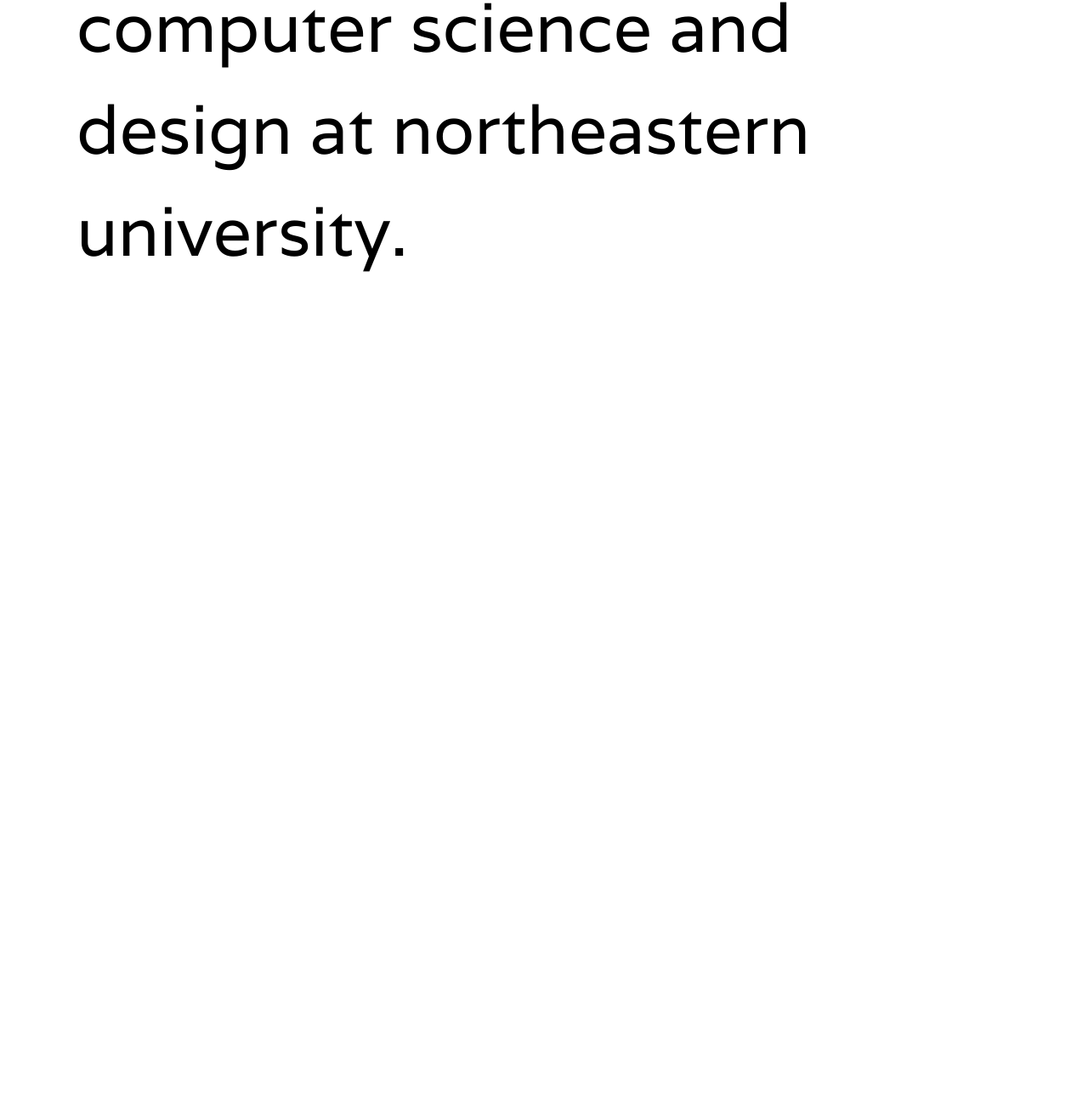
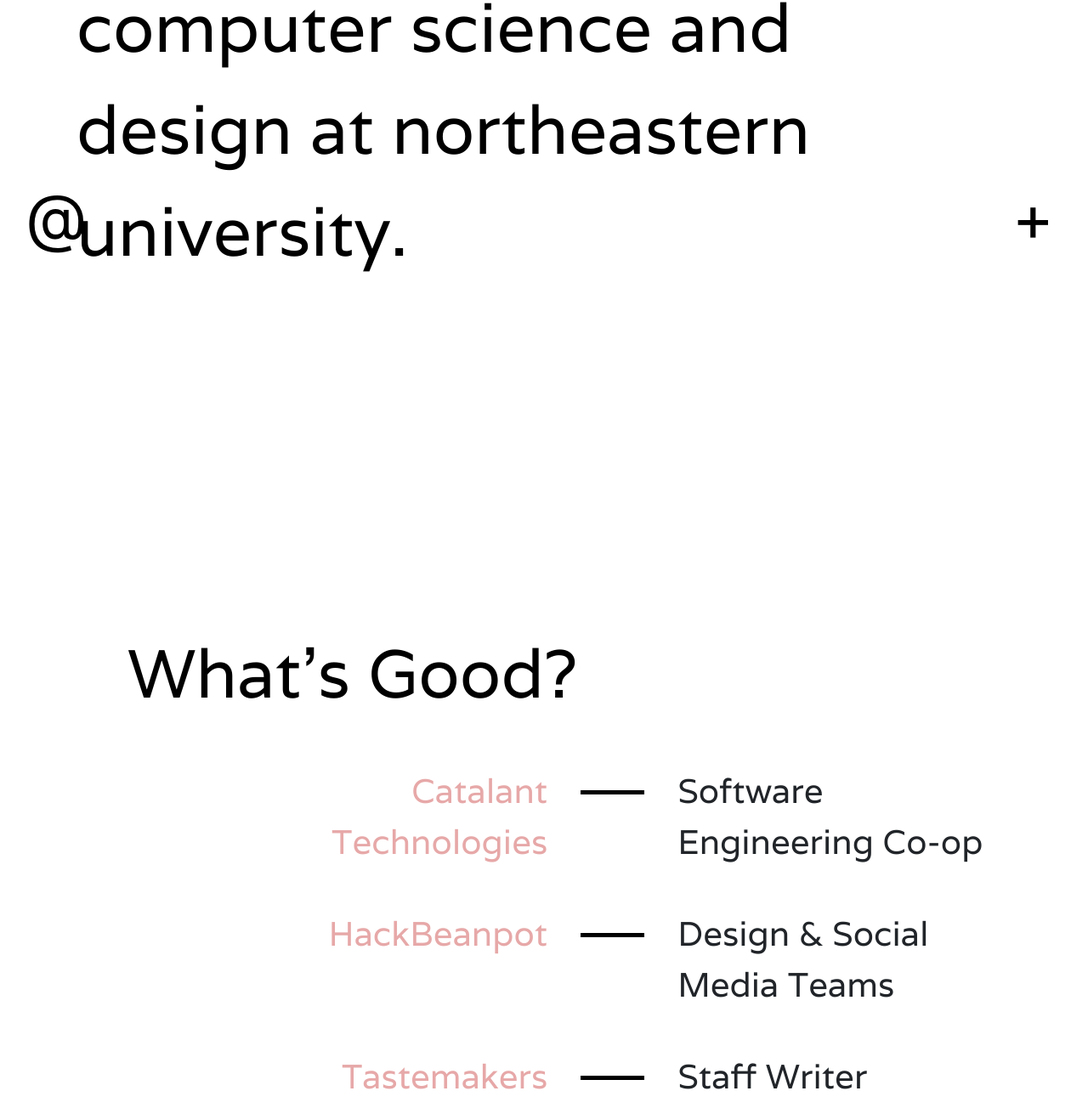
Before and after one commit to willashiomos-zz/personalwebsitev2, a Gatsby site: page / in a window 1280 px wide. Shown: the part 468-1772 px from the top of the page at 85% size. Before the commit the page ends 800 px from the top, so only its background shows below. Built offline with nearby package versions, Linux system fonts and the light colour scheme; Gatsby itself is replaced by a stand-in of ours.

Commit message:
nav styling + experience

```diff
--- /dev/null
+++ b/src/components/exp/exp-styles.scss
@@ -0,0 +1,35 @@
+.exp {
+    margin-top: 400px;
+    margin-left: 150px;
+    font-family: 'Varela';
+    display: inline-block;
+    width: 85%;
+}
+
+.title {
+    color: black;
+    font-size: 80px;
+}
+
+@media(max-width: 768px) {
+    .main-text {
+        font-size: 30px;
+        margin-left: 20px;
+        width: 90%;
+    }
+}
+
+.line-sm {
+    width: 75px;
+    height: 5px;
+    background-color: black;
+    top: 30px;
+}
+
+.info {
+    font-size: 40px;
+}
+
+.info-block {
+    margin-left: 100px;
+}
--- /dev/null
+++ b/src/components/exp/exp.js
@@ -0,0 +1,28 @@
+import React from 'react';
+import 'bootstrap/dist/css/bootstrap.css';
+import './exp-styles.scss'
+
+const ExpText = () => (
+    <div class='exp'>
+        <div class="row-auto title">What's Good?</div>
+        <div class="info-block">
+            <div class="row mt-5 mb-2">
+                <div class='col-5 info text-pink text-right'>Catalant Technologies</div>
+                <div class='col-auto line-sm mx-4'></div>
+                <div class='col-5 info text-overflow'>Software Engineering Co-op</div>
+            </div>
+            <div class="row mt-5 mb-2">
+                <div class='col-5 info text-pink text-right'>HackBeanpot</div>
+                <div class='col-auto line-sm mx-4'></div>
+                <div class='col-5 info text-overflow'>Design & Social Media Teams</div>
+            </div>
+            <div class="row mt-5 mb-2">
+                <div class='col-5 info text-pink text-right'>Tastemakers</div>
+                <div class='col-auto line-sm mx-4'></div>
+                <div class='col-5 info text-overflow'>Staff Writer</div>
+            </div>
+        </div>
+    </div>
+)
+
+export default ExpText;
--- a/src/components/navbar/navbar-styles.scss
+++ b/src/components/navbar/navbar-styles.scss
@@ -1,5 +1,32 @@
+@import '../../styles/styles.scss';
+
 .navbar {
-    font-size: 200px;
     z-index: 9999;
     position: fixed;
+    display: flex;
 }
+
+.nav-row {
+    width: calc(100% - 40px);
+    left: 30px;
+    position: fixed;
+    display: flex;
+    justify-content: space-between;
+}
+
+.nav-item {
+    color: $dark-black;
+}
+
+.nav-item:hover {
+    color: $dusty-rose;
+    text-decoration: none;
+}
+
+.font-size-md {
+    font-size: 125px;
+}
+
+.font-size-sm {
+    font-size: 75px;
+}
--- a/src/components/navbar/navbar.js
+++ b/src/components/navbar/navbar.js
@@ -4,10 +4,14 @@ import Link from 'gatsby-link';
 import './navbar-styles.scss';
 
 const NavBar = () => (
-    <div class="navbar">
-        <div class="row">
-            <div class="col"><Link class='nav-item' to="/about">*</Link></div>
-            <div class="col"><Link class='nav-item' to="/contact">~</Link></div>
+    <div class="navbar p-2 w-100">
+        <div class="row nav-row" style={{top: '20px'}}>
+            <div class="col text-left font-size-md" style={{bottom: '20px'}}><Link class='nav-item' to="/about">*</Link></div>
+            <div class="col text-right font-size-md" style={{bottom: '50px'}}><Link class='nav-item' to="/contact">~</Link></div>
+        </div>
+        <div class="row nav-row" style={{bottom: '20px'}}>
+            <div class="col text-left font-size-sm"><Link class='nav-item' to="/about">@</Link></div>
+            <div class="col text-right font-size-sm"><Link class='nav-item' to="/about">+</Link></div>
         </div>
     </div>
 )
--- a/src/pages/index.js
+++ b/src/pages/index.js
@@ -5,11 +5,13 @@ import '../styles/styles.scss'
 
 import MainText from "../components/maintext/maintext"
 import NavBar from "../components/navbar/navbar"
+import ExpText from "../components/exp/exp"
 
 const IndexPage = () => (
   <div>
-  <NavBar/>
-  <MainText/>
+    <NavBar/>
+    <MainText/>
+    <ExpText/>
   </div>
 )
 
```
